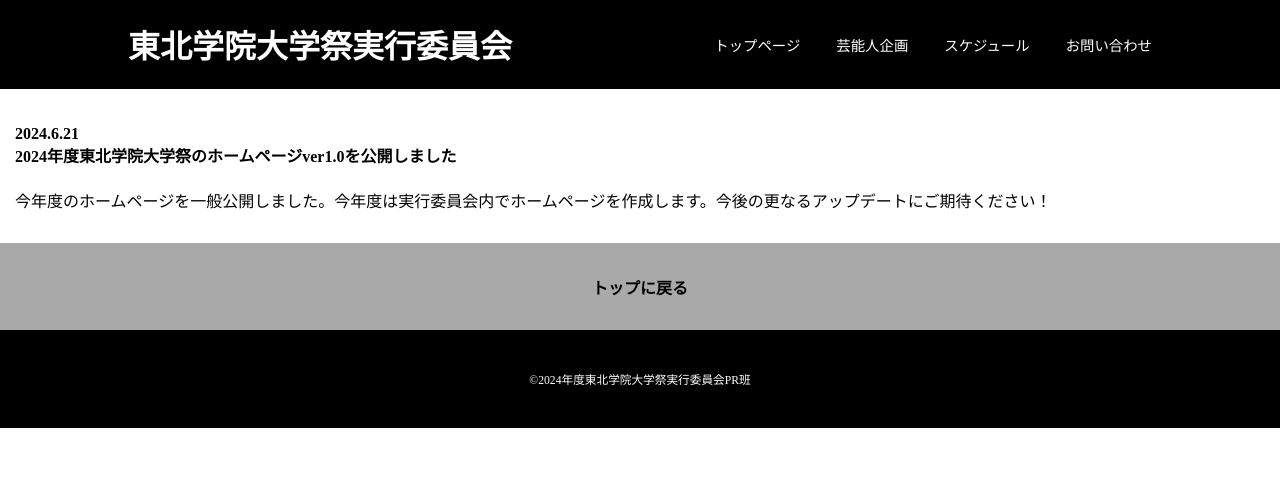
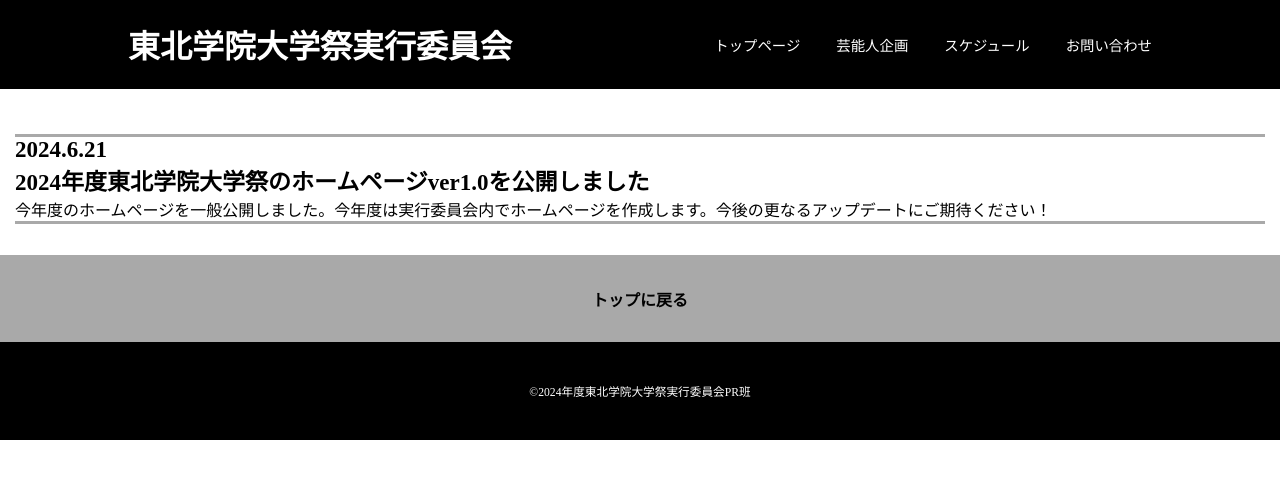
Before and after one commit to nobekawashuto/2024TGUFES, a Next.js app in the folder tgufes/: page /topicpage in a window 1280 px wide. Shown: the top 478 px of the page. Built offline with nearby package versions, Linux system fonts and the light colour scheme; a web font is replaced by a local one.

Commit message:
トピックページの修正を行いました

```diff
--- a/tgufes/src/styles/globals.css
+++ b/tgufes/src/styles/globals.css
@@ -227,6 +227,18 @@
   font-size: 13px;
 }
 
+/*topicpage*/
+
+.topicpage-date{
+  font-size: 23px;
+  margin-bottom: 0px;
+  border-top: 3px solid darkgray;
+}
+.topicpage-txt{
+  margin-top: 0px;
+  border-bottom: 3px solid darkgray;
+}
+
 /*SNSセクション*/
 .sns {
   padding: 15px;
@@ -434,6 +446,7 @@
   .topicpage-date{
     margin-bottom: 0px;
     border-top: 2px solid darkgray;
+    font-size: 15px;
   }
   .topicpage-txt{
     font-size: 10px;
```
